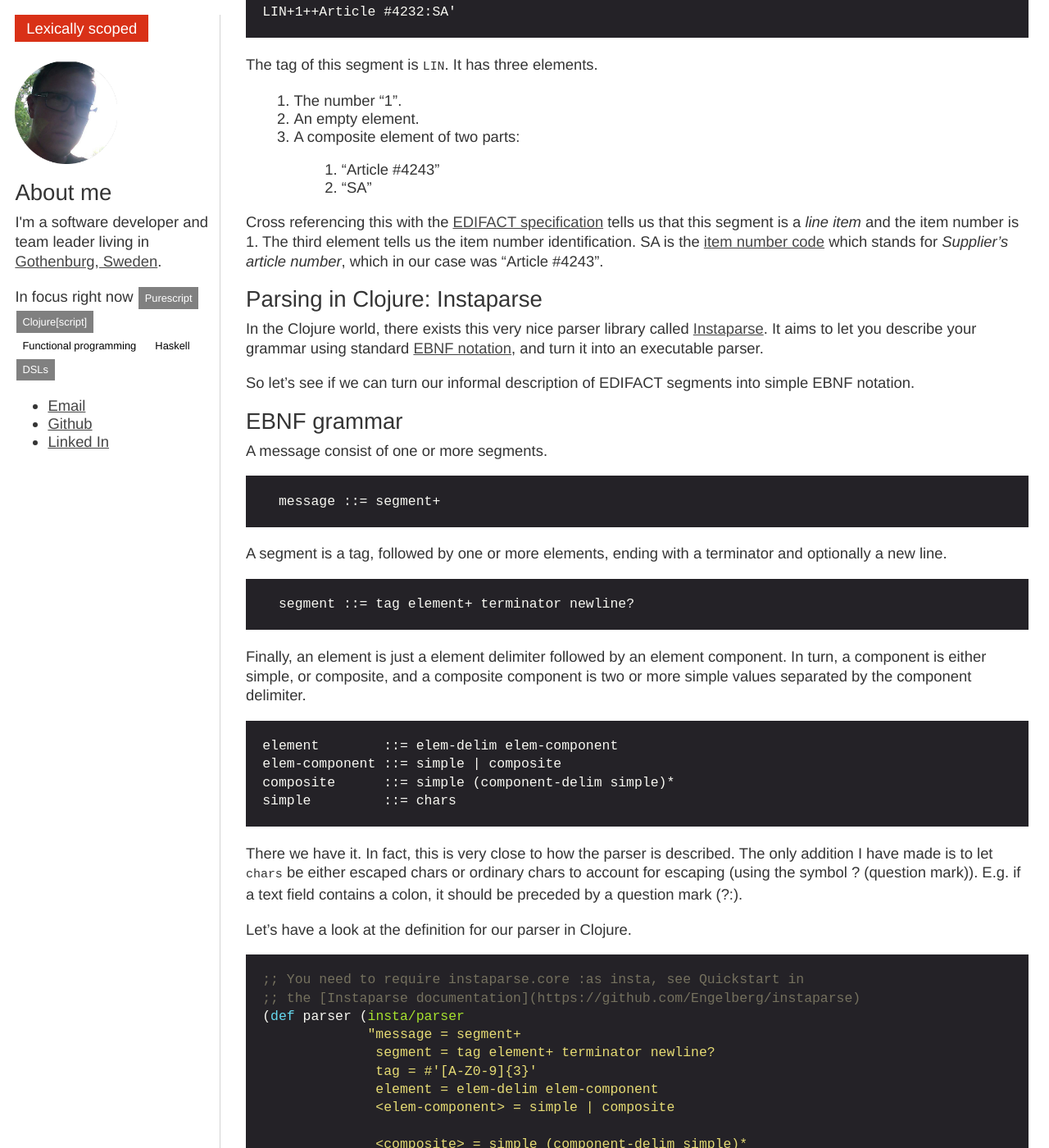
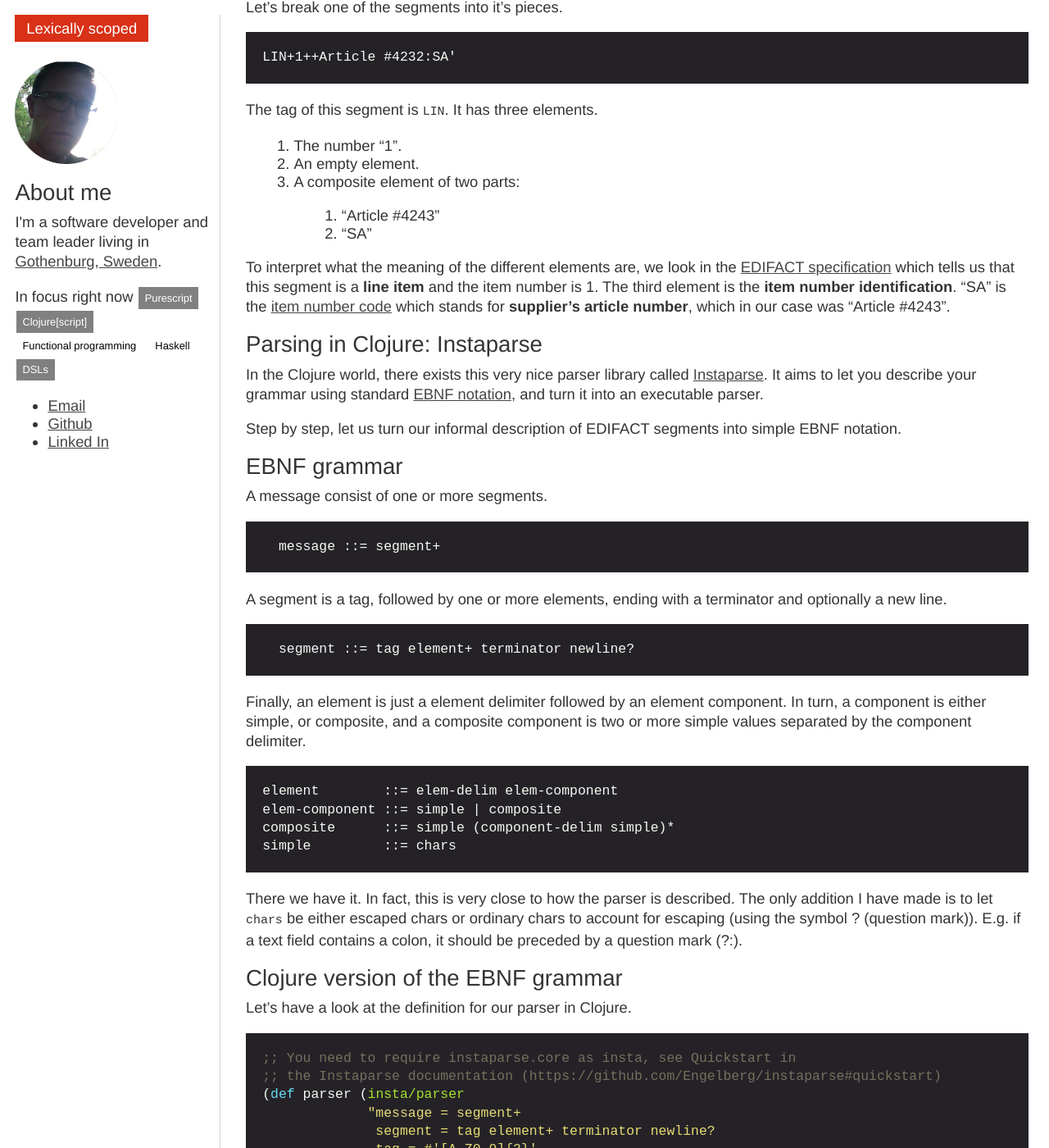
Before and after one commit to fredyr/lexicallyscoped.com, a Jekyll site: the page built from _posts/2015-07-27-parse-edifact-w-clojure-instaparse.md, in a window 1280 px wide and 1400 px high, scrolled down 1013 px. Shown: the whole window at 82% size. Built offline with Jekyll 4.4.1, drawn with Linux system fonts in a browser that asks for light colours; some of the changed text lies outside the part shown.

Commit message:
Finished the EDIFACT parser article

```diff
--- a/_layouts/default.html
+++ b/_layouts/default.html
@@ -52,6 +52,5 @@
   })();
 </script>
 
-
 </body>
 </html>
--- a/_posts/2015-07-27-parse-edifact-w-clojure-instaparse.md
+++ b/_posts/2015-07-27-parse-edifact-w-clojure-instaparse.md
@@ -7,10 +7,13 @@
 
 ## The structure of EDIFACT files
 
-If you're working with EDIinvolved with
-[EDIFACT](https://en.wikipedia.org/wiki/EDIFACT) files
+[EDIFACT](https://en.wikipedia.org/wiki/EDIFACT) is a standardized
+text-based format that enables companies to send business messages
+between each other ([EDI](https://en.wikipedia.org/wiki/Electronic_data_interchange)).
 
-To show you what they look like, here's a small example.
+
+### EDIFACT ORDERS example
+Here's a small example, to give you an idea of what EDIFACT look like.
 
 {% highlight text %}
 UNB+UNOC:3+SE1212121212:ZZZ+DE3434343434:ZZZ+150728:0000+1234567'
@@ -28,7 +31,7 @@
 
 This entire thing is called a **message**. On the second line, you can
 read the message type: ``ORDERS``, a
-[Purchase order message](http://www.unece.org/trade/untdid/d96a/trmd/orders_d.htm).
+[purchase order message](http://www.unece.org/trade/untdid/d96a/trmd/orders_d.htm).
 
 Each line is called a **segment**. The line-breaks are optional, but
 convenient for displaying and reading.
@@ -62,12 +65,12 @@
    1. "Article #4243"
    2. "SA"
 
-Cross referencing this with the
-[EDIFACT specification](http://www.unece.org/trade/untdid/d96a/trsd/trsdlin.htm)
-tells us that this segment is a *line item* and the item number is 1.
-The third element tells us the item number identification. SA is the
+To interpret what the meaning of the different elements are, we look
+in the [EDIFACT specification](http://www.unece.org/trade/untdid/d96a/trsd/trsdlin.htm)
+which tells us that this segment is a **line item** and the item number is 1.
+The third element is the **item number identification**. "SA" is the
 [item number code](http://www.unece.org/trade/untdid/d96a/uncl/uncl7143.htm)
-which stands for *Supplier's article number*, which in our case was
+which stands for **supplier's article number**, which in our case was
 "Article #4243".
 
 
@@ -77,7 +80,7 @@
 called [Instaparse](https://github.com/Engelberg/instaparse). It aims
 to let you describe your grammar using standard [EBNF notation](https://en.wikipedia.org/wiki/Extended_Backus%E2%80%93Naur_Form), and turn it into an executable parser.
 
-So let's see if we can turn our informal description of EDIFACT
+Step by step, let us turn our informal description of EDIFACT
 segments into simple EBNF notation.
 
 ## EBNF grammar
@@ -111,11 +114,13 @@
 symbol ? (question mark)). E.g. if a text field contains a colon, it
 should be preceded by a question mark (?:).
 
+## Clojure version of the EBNF grammar
+
 Let's have a look at the definition for our parser in Clojure.
 
 {% highlight clojure %}
-;; You need to require instaparse.core :as insta, see Quickstart in
-;; the [Instaparse documentation](https://github.com/Engelberg/instaparse)
+;; You need to require instaparse.core as insta, see Quickstart in
+;; the Instaparse documentation (https://github.com/Engelberg/instaparse#quickstart)
 (def parser (insta/parser
              "message = segment+
               segment = tag element+ terminator newline?
@@ -136,15 +141,15 @@
               <terminator> = <\"'\">"))
 {% endhighlight %}
 
-The angle brackets on the left side is used for hiding tags in the
-resulting tree, and angle brackets on the right hand side is for
-hiding values. For example, the delimiters are hidden entirely.
+The angle brackets on the left side is used for [hiding tags](https://github.com/Engelberg/instaparse#hiding-tags) in the resulting tree, and angle brackets on the right hand side is for
+[hiding values](https://github.com/Engelberg/instaparse#hiding-content). For example, the delimiters are hidden entirely.
+
 
 In order to preserve the element components correctly in the presence
 of escaped characters, the tags for ``chars``  and ``escaped-char`` are
 left in the parse tree.
 
-The can be collapsed neatly using ``insta/transform``.
+The can be collapsed neatly using [``insta/transform``](https://github.com/Engelberg/instaparse#transforming-the-tree).
 
 {% highlight clojure %}
 (defn run-parser
@@ -199,11 +204,6 @@
 {% endhighlight %}
 
 
-
-
-
-
-
-
-{% highlight clojure %}
-{% endhighlight %}
+If you have any comments or feedback, don't hesitate to send me an
+[email](mailto:fredrik.dyrkell@gmail.com) or a message on Twitter
+[@lexicallyscoped](https://twitter.com/lexicallyscoped).
```
